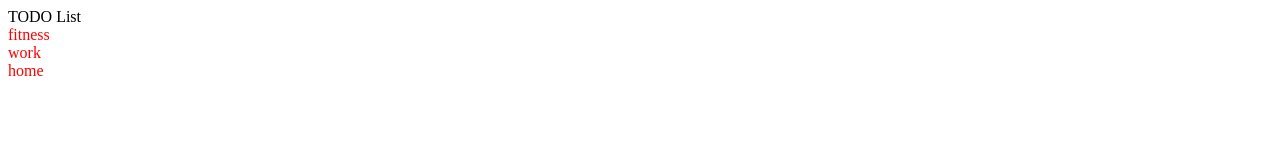
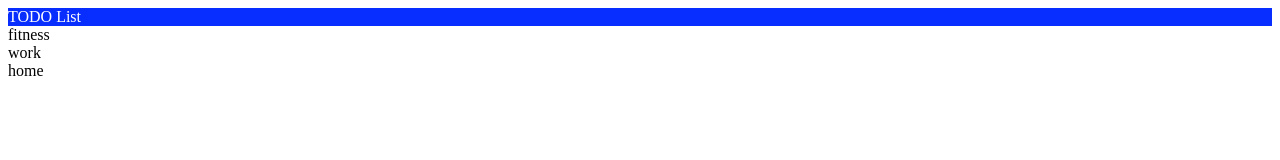
Before and after one commit to AlphaZer00/todo-list, a website built with webpack: page src/index.html in a window 1280 px wide. Built offline with nearby package versions, Linux system fonts and the light colour scheme.

Commit message:
Add test styling for header

```diff
--- a/src/style.css
+++ b/src/style.css
@@ -1,3 +1,4 @@
-div {
-    color: red;
+header {
+    background-color: rgb(7, 45, 255);
+    color: white;
 }
```
